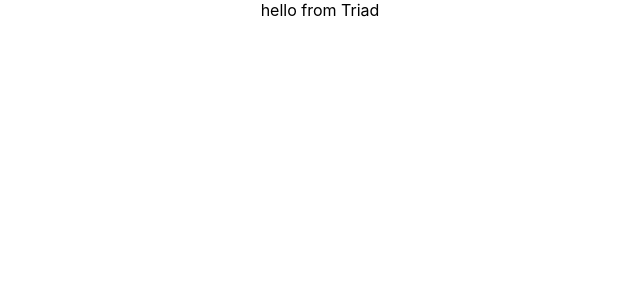
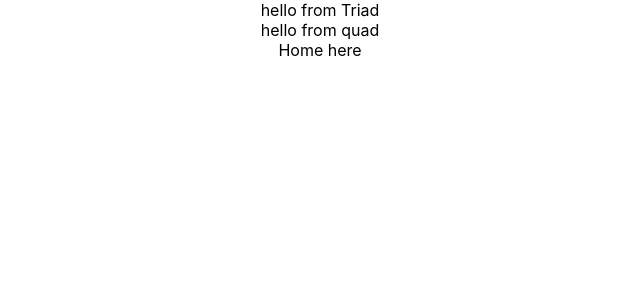
Before and after one commit to ramag1/color-theory, a React (Create React App) app: page / in a window 1280 px wide. Shown: the top 300 px of the page, without its empty margins (320-960 px from the left). Built offline with nearby package versions, Linux system fonts and the light colour scheme.

Commit message:
dev test

```diff
--- a/src/App.js
+++ b/src/App.js
@@ -1,12 +1,18 @@
 import logo from './logo.svg';
 import './App.css';
 import Triad from './components/Triad';
+import Quad from './components/Quad';
+import Analogic from './components/Analogic';
+import Home from './components/Home';
 
 function App() {
   return (
     <div className="App">
 
       <Triad />
+      <Quad />
+      <Analogic />
+      <Home />
 
     </div>
   );
--- a/src/components/Home.js
+++ b/src/components/Home.js
@@ -3,7 +3,7 @@ import React from 'react';
 function Home(props) {
     return (
         <div>
-
+            Home here
         </div>
     );
 }
--- a/src/components/Quad.js
+++ b/src/components/Quad.js
@@ -3,7 +3,7 @@ import React from 'react';
 function Quad(props) {
     return (
         <div>
-
+            hello from quad
         </div>
     );
 }
```
